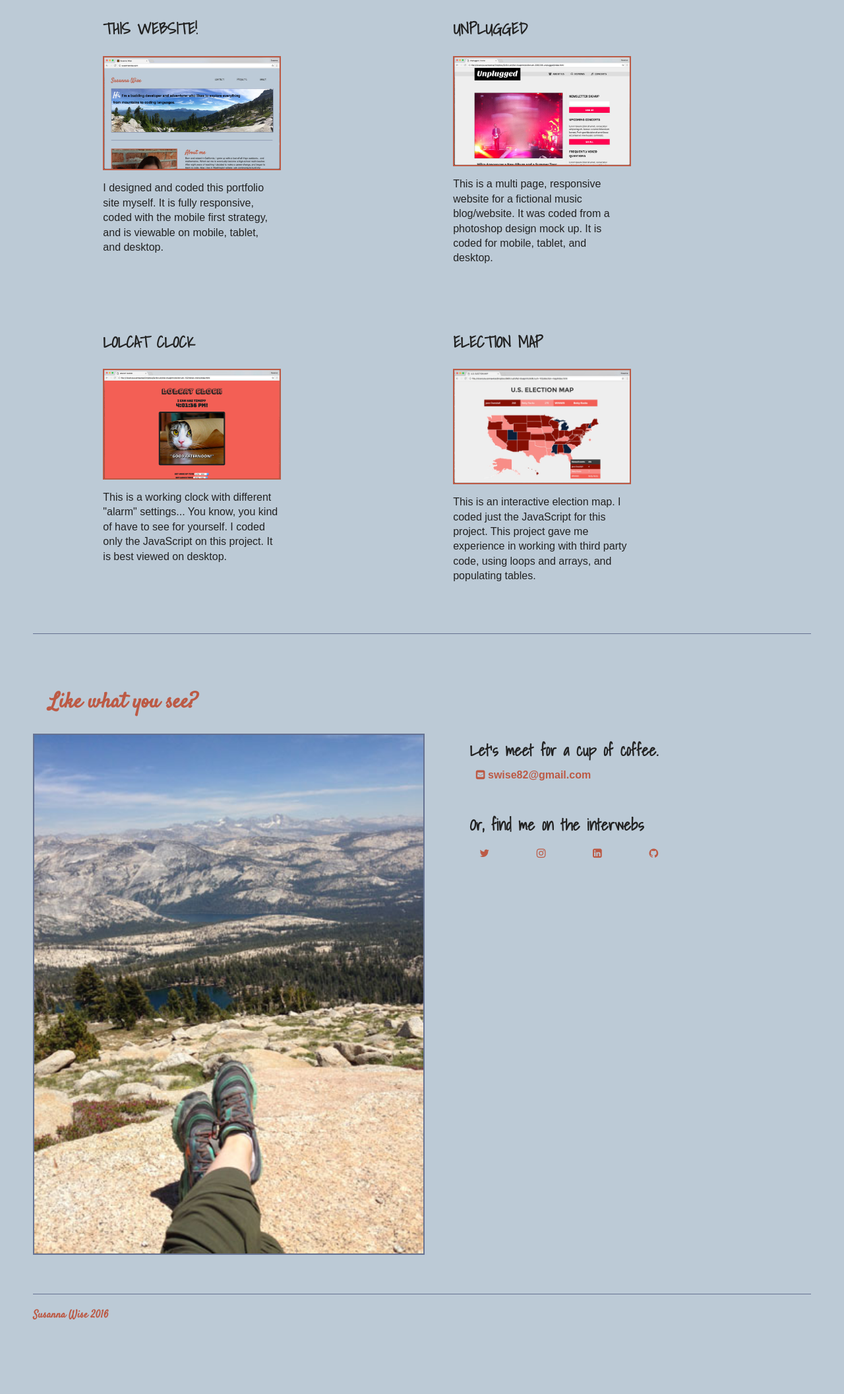
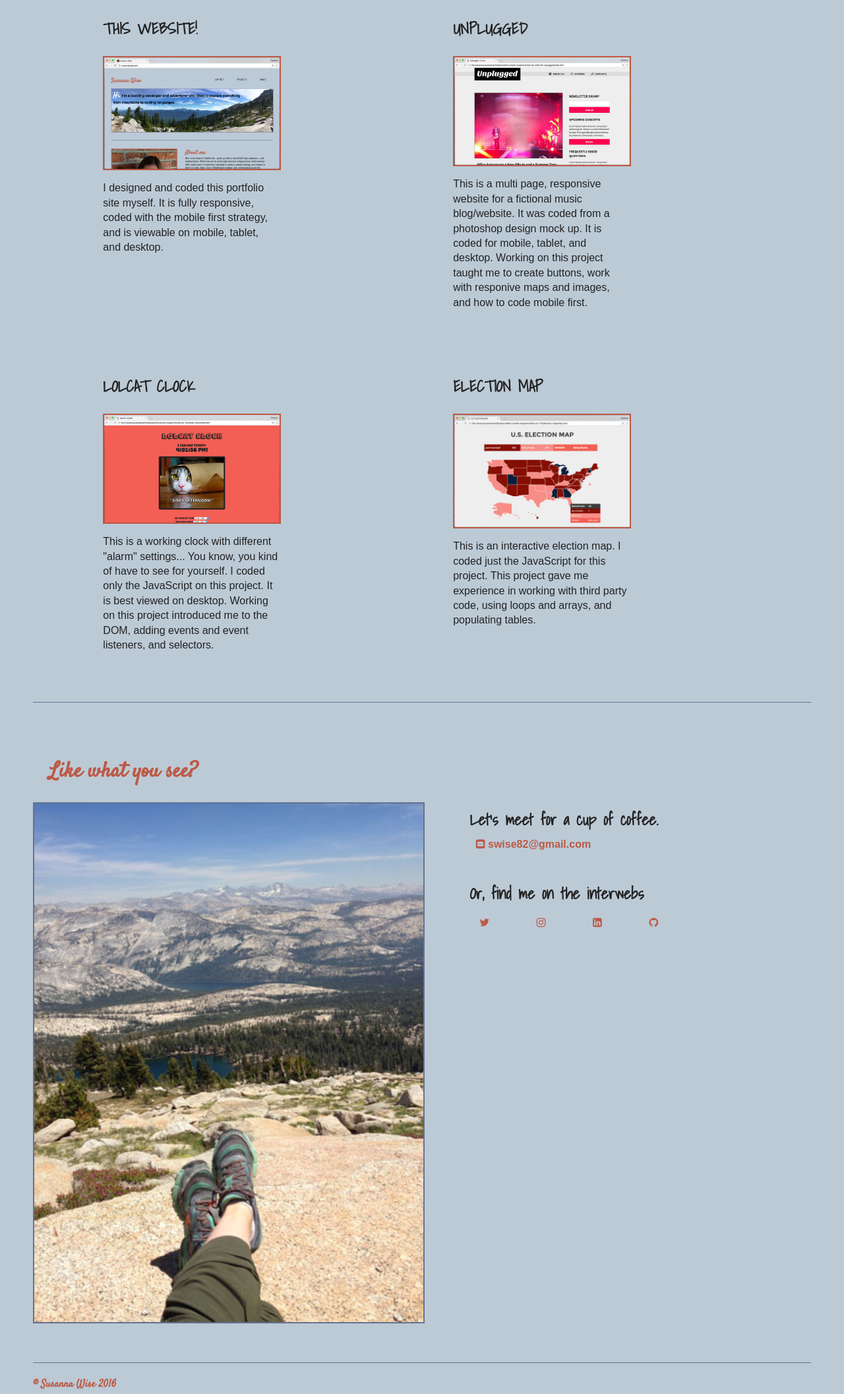
Before and after one commit to swise82/susanna-wise-portfolio-site, a plain HTML site: page index.html in a window 1280 px wide. Shown: the part 1217-3330 px from the top of the page at 66% size. Before the commit the page ends 3272 px from the top, so only its background shows below. Drawn offline with nearby package versions, Linux system fonts and the light colour scheme.

Commit message:
Fixed bug. Added to project descriptions.

```diff
--- a/index.html
+++ b/index.html
@@ -51,20 +51,20 @@
 
           <div class="project-block">
             <h3>This Website!</h3>
-            <a href="header" target="_blank"><img src="img/portfolio-site.jpg" alt="Portfolio Site Image" /></a>
+            <a href="#header" target="_blank"><img src="img/portfolio-site.jpg" alt="Portfolio Site Image" /></a>
             <p>I designed and coded this portfolio site myself. It is fully responsive, coded with the mobile first strategy, and is viewable on mobile, tablet, and desktop.</p>
           </div><!-- Portfolio Site Block -->
 
           <div class="project-block">
             <h3>Unplugged</h3>
             <a href="unplugged/index.html" target="_blank"><img src="img/unplugged.jpg" alt="Unplugged Image" /></a>
-            <p>This is a multi page, responsive website for a fictional music blog/website. It was coded from a photoshop design mock up. It is coded for mobile, tablet, and desktop.</p>
+            <p>This is a multi page, responsive website for a fictional music blog/website. It was coded from a photoshop design mock up. It is coded for mobile, tablet, and desktop. Working on this project taught me to create buttons, work with responive maps and images, and how to code mobile first.</p>
           </div><!-- Unplugged Block -->
 
           <div class="project-block">
             <h3>LOLCat Clock</h3>
             <a href="lolcat-clock/index.html" target="_blank"><img src="img/lolcat-clock.jpg" alt="LOLCat Clock Image" /></a>
-            <p>This is a working clock with different "alarm" settings... You know, you kind of have to see for yourself. I coded only the JavaScript on this project. It is best viewed on desktop.</p>
+            <p>This is a working clock with different "alarm" settings... You know, you kind of have to see for yourself. I coded only the JavaScript on this project. It is best viewed on desktop. Working on this project introduced me to the DOM, adding events and event listeners, and selectors.</p>
           </div><!-- LOLCat Clock -->
 
           <div class="project-block">
@@ -92,7 +92,7 @@
         </div><!-- contact -->
 
         <footer>
-          <h4>Susanna Wise 2016</h4>
+          <h4>&copy; Susanna Wise 2016</h4>
         </footer>
 
         <script src="https://code.jquery.com/jquery-1.12.0.min.js"></script>
```
Also changed, not shown: lolcat-clock/index.html (+1 -1 lines).
